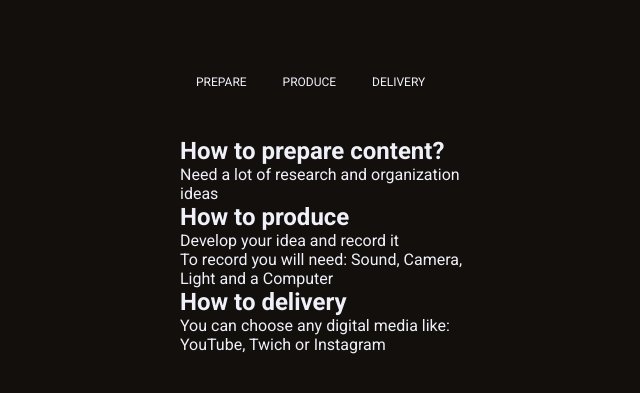
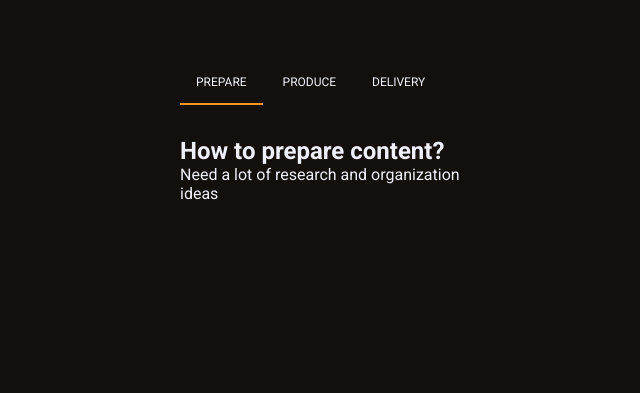
Before and after one commit to alexandresantosm/tab-navigation, a plain HTML site: page src/index.html in a window 1280 px wide. Shown: the part 73-466 px from the top of the page, without its empty margins (300-940 px from the left). Drawn offline with Linux system fonts and the light colour scheme.

Commit message:
Adiçao da ideia de tabs a pagina HTML e finalizando com animaçao via CSS

```diff
--- a/src/index.html
+++ b/src/index.html
@@ -14,7 +14,7 @@
     <main>
       <div id="tabs">
         <div class="tab-links">
-          <button data-id="prepare">Prepare</button>
+          <button data-id="prepare" data-default>Prepare</button>
           <button data-id="produce">Produce</button>
           <button data-id="delivery">Delivery</button>
         </div>
@@ -37,5 +37,7 @@
       </div>
     </main>
   </div>
+
+  <script src="script.js"></script>
 </body>
 </html>
--- /dev/null
+++ b/src/script.js
@@ -0,0 +1,59 @@
+const $ = document.querySelector.bind(document);
+
+const html = {
+  links: [...$('.tab-links').children],
+  contents: [...$('.tab-content').children],
+  defaultTab: $('[data-default]')
+};
+
+function TabNavagation() {
+  function hideAllTabContent() {
+    html.contents.forEach(section => {
+      section.style.display = "none";
+    });
+  };
+
+  function removeAllActiveClass(){
+    html.links.forEach(tab => {
+      tab.className = tab.className.replace(" active", "");
+    });
+  };
+
+  function showCurrentTab(id){
+    const tabContent = $(`#${id}`);
+    tabContent.style.display = "block";
+  };
+
+  function selectTab(event) {
+    hideAllTabContent();
+    removeAllActiveClass();
+
+    const target = event.currentTarget;
+    showCurrentTab(target.dataset.id);
+
+    target.className += " active";
+  };
+
+  function listenForChange(){
+    html.links.forEach(tab => {
+      tab.addEventListener('click', selectTab);
+    });
+  };
+
+  function init(){
+    hideAllTabContent();
+    listenForChange();
+
+    html.defaultTab.click();
+  };
+
+  return {
+    init
+  };
+};
+
+window.addEventListener('load', () => {
+  const tabNavigation = TabNavagation();
+
+  tabNavigation.init();
+});
--- a/src/styles.css
+++ b/src/styles.css
@@ -76,3 +76,18 @@ button:hover::after,
 button.active::after {
   width: 100%;
 }
+
+.tab-content>section {
+  animation: up 1s;
+}
+
+@keyframes up {
+  from {
+    opacity: 0;
+    transform: translateY(15px);
+  }
+
+  to {
+    opacity: 1;
+  }
+}
```
